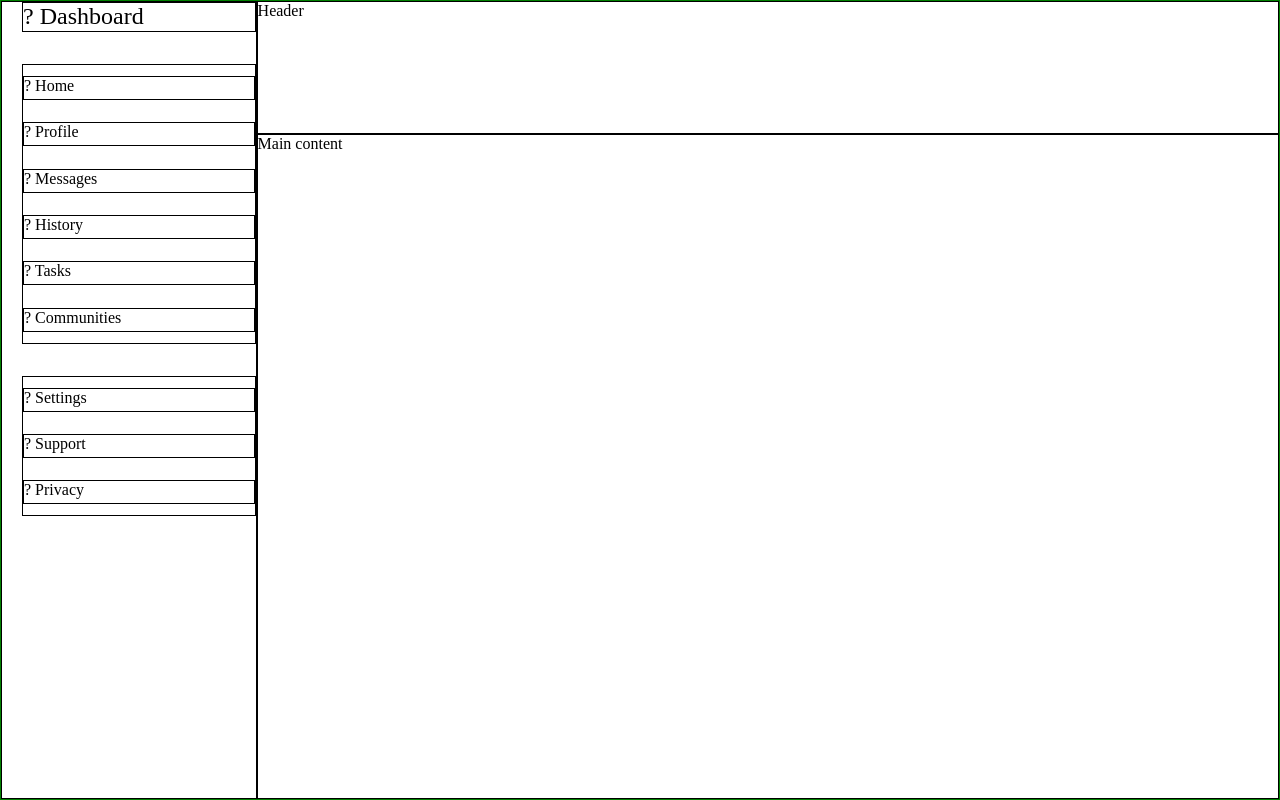
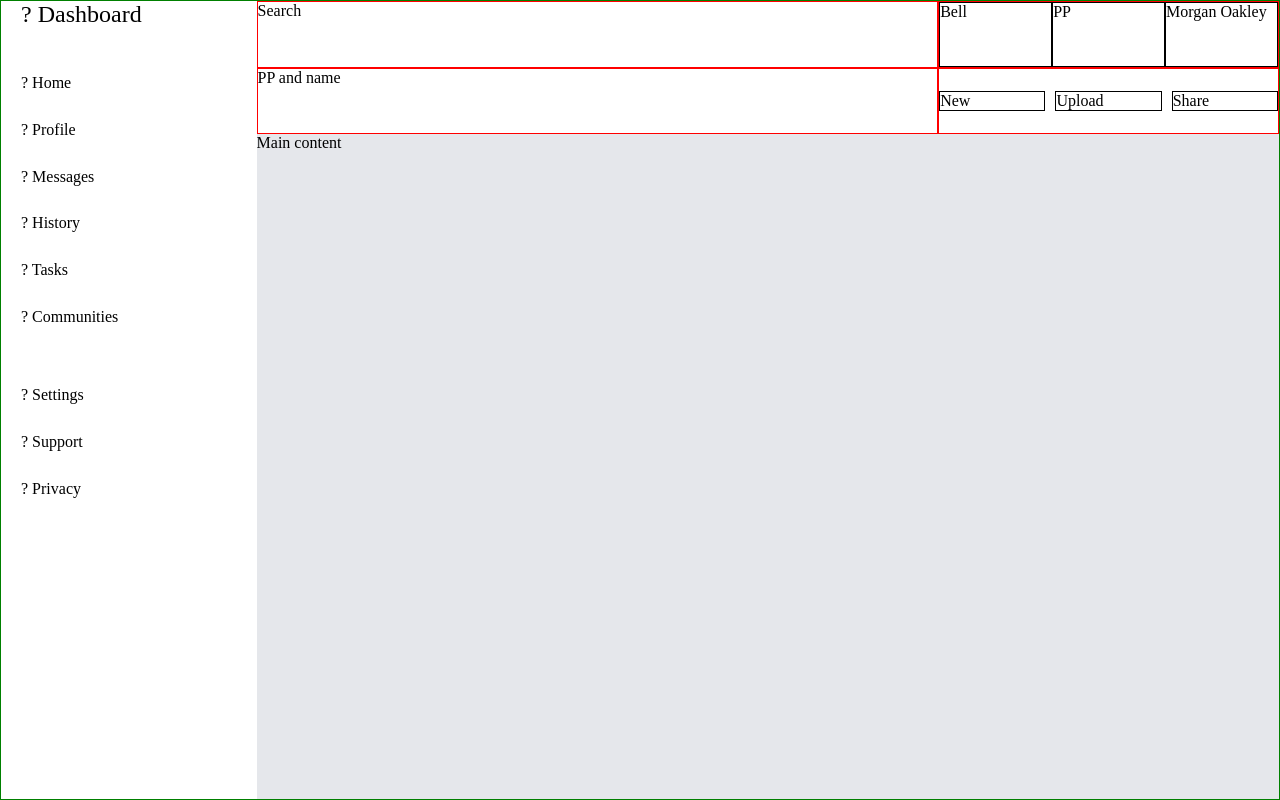
Before and after one commit to darek632/Admin-dashboard, a plain HTML site: page index.html in a window 1280 px wide. Drawn offline with Linux system fonts and the light colour scheme.

Commit message:
create header layout scaffold

```diff
--- a/index.html
+++ b/index.html
@@ -24,7 +24,25 @@
                 <div><span>?</span> Privacy</div>
             </div>
         </div>
-        <div class="header"> Header </div>
+        <div class="header">
+             <div class="search"> Search </div>
+             <div class="menu">
+                <ul>
+                    <li>Bell</li>
+                    <li>PP</li>
+                    <li>Morgan Oakley</li>
+                </ul>
+             </div>
+             <div class="welcome">PP and name</div>
+             <div class="nav-buttons">
+                <ul>
+                    <li>New</li>
+                    <li>Upload</li>
+                    <li>Share</li>
+                </ul>
+             </div>
+        </div>
+
         <div class="main">Main content</div>
    </div>
 
--- a/styles.css
+++ b/styles.css
@@ -7,7 +7,7 @@ body,html {
 }
 
 div {
-    border: 1px solid black;
+
 }
 
 body {
@@ -51,3 +51,56 @@ body {
 .settings {
     grid-template-rows: repeat(3,1.5rem);
 }
+
+.main {
+    background-color: #e5e7eb;
+}
+
+.header {
+    display: grid;
+    grid-template-columns: 2fr 1fr;
+    grid-template-rows: 1fr 1fr;
+}
+
+.header > div {
+    border: 1px solid red;
+}
+
+ul {
+    text-decoration: none;
+    list-style-type: none;
+    padding: 0;
+    margin: 0;
+}
+
+.header ul {
+    display: grid;
+    height: 100%;
+    /* border: 1px solid green; */
+    grid-template-rows: 1fr;
+    grid-template-columns: repeat(3,1fr);
+
+
+}
+
+li {
+    border: 1px solid black;
+}
+
+.nav-buttons > ul {
+
+    /* items for alignment of content within each grid item*/
+    /* content for alignment of whole grid with respect to parent */
+    /* justify = HORIZONTAL align = VERTICAL */
+    align-items: center;
+    gap: 10px;
+
+}
+
+/* .nav-buttons {
+    grid-template-rows: 1fr;
+    width: 100%;
+    display: grid;
+    justify-content: center;
+
+} */
```
